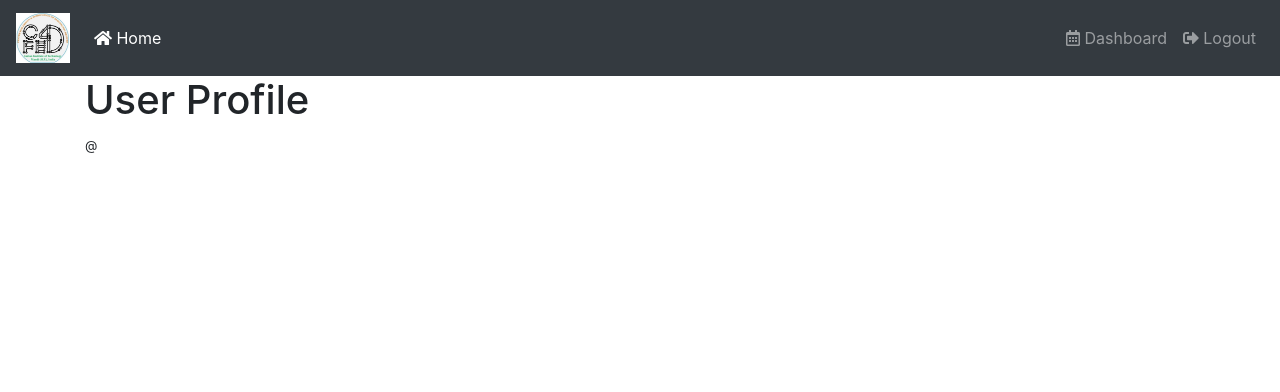
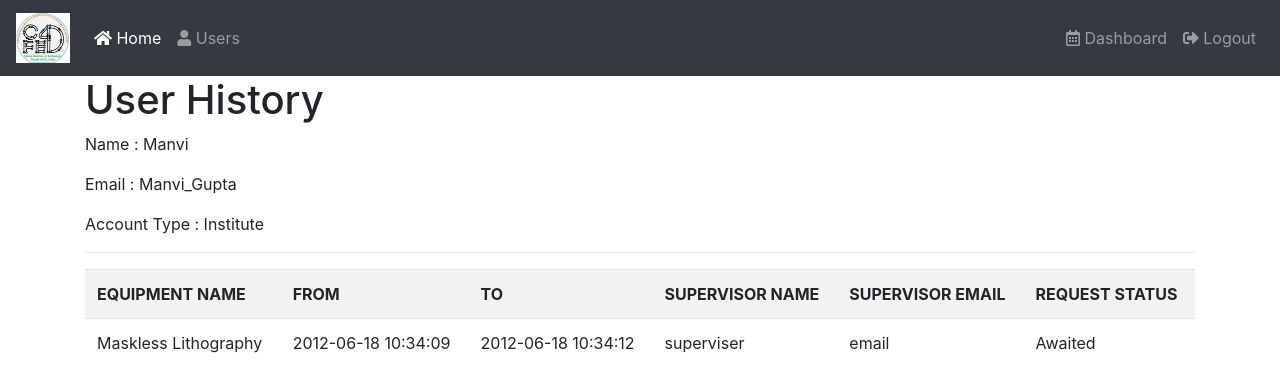
Before and after one commit to rishi-s8/book-slots, a Flask app: page /user/1 in a window 1280 px wide. Shown: the top 392 px of the page. Run offline with Flask 2, Linux system fonts and the light colour scheme; a user stored in the database is signed in; data comes from the database, SQL or seed files in the repository; both versions use the stored data as it was after the commit; some libraries are stand-ins or nearby versions.

Commit message:
Add admin functionality, display user details.

```diff
--- a/app.py
+++ b/app.py
@@ -31,6 +31,19 @@
             return redirect(url_for('login'))
     return wrap
 
+def is_admin(f):
+    @wraps(f)
+    def wrap(*args, **kwargs):
+        if 'logged_in' in session and 'admin' in session:
+            return f(*args, **kwargs)
+        elif not 'logged_in' in session:
+            flash('Unauthorized. Please login.', 'danger')
+            return redirect(url_for('login'))
+        else:
+            flash('Unauthorized. Only for administrator.', 'danger')
+            return redirect(url_for('index'))
+    return wrap
+
 @app.route('/')
 def index():
     cur = mysql.connection.cursor()
@@ -39,14 +52,33 @@
     cur.close()
     return render_template('home.html', users = users)
 
-@app.route('/user/<string:username>')
-@is_logged_in
-def user(username):
+@app.route('/users')
+@is_admin
+def users():
     cur = mysql.connection.cursor()
-    result = cur.execute("SELECT * FROM users where username = %s", [username])
-    user = cur.fetchone()
+    result = cur.execute("SELECT * FROM users")
+    users = cur.fetchall()
     cur.close()
-    return render_template('user.html', user = user)
+    if result > 0:
+        return render_template('users.html', users = users)
+    flash("No users found.", "danger")
+    return render_template('home.html')
+
+@app.route('/user/<int:UserId>')
+@is_admin
+def user(UserId):
+    cur = mysql.connection.cursor()
+    result = cur.execute("SELECT username, name, accountType FROM users WHERE UserId = %s", [UserId])
+    cur_user = cur.fetchone()
+    result = cur.execute(
+        "SELECT e.Name as equipmentName,\
+            b.fromDateTime, b.toDateTime, b.RequestStatus,\
+            b.SName, b.SEmail from bookings b\
+            INNER JOIN Equipments e\
+            ON e.id = b.EquipID WHERE b.UserId = %s", [UserId])
+    history = cur.fetchall()
+    cur.close()
+    return render_template('user.html', history = history, user=cur_user)
 
 
 class RegisterForm(Form):
@@ -66,8 +98,6 @@
         username = form.username.data
         password = cryptcontext.hash(str(form.password.data))
         accountType = form.accountType.data
-
-        print(name, username, password, accountType)
 
         #Create Cursor
         cur = mysql.connection.cursor()
@@ -105,6 +135,8 @@
             if cryptcontext.verify(password_candidate, password):
                 session['logged_in'] = True
                 session['username'] = username
+                if data['accountType'] == 'admin':
+                    session['admin'] = True
                 flash("You are now logged in", 'success')
                 return redirect(url_for('dashboard'))
             else:
@@ -128,9 +160,12 @@
     cur = mysql.connection.cursor()
     result = cur.execute("SELECT * FROM Equipments")
     users = cur.fetchall()
+    cur.close()
     if result > 0:
         return render_template('dashboard.html', Equipments = users)
-    cur.close()
+    flash("No Equipments available.", "danger")
+    return render_template('home.html')
+
 
 class BookingForm(Form):
     SupervisorName = StringField('Supervisor Name', [validators.Length(min=1, max=255), validators.DataRequired()])
--- a/templates/includes/_navbar.html
+++ b/templates/includes/_navbar.html
@@ -7,8 +7,11 @@
   <div class="collapse navbar-collapse" id="navbarsExampleDefault">
     <ul class="navbar-nav mr-auto">
       <li class="nav-item active">
-        <a class="nav-link" href="/"><i class="fas fa-home"></i> Home <span class="sr-only">(current)</span></a>
+        <a class="nav-link" href="/"><i class="fas fa-home"></i> Home <span class="sr-only"></span></a>
       </li>
+      {% if session.admin %}
+      <a class="nav-link" href="/users"><i class="fas fa-user"></i> Users <span class="sr-only"></span></a>
+      {% endif %}
     </ul>
     <ul class="nav navbar-nav navbar-right">
       {% if session.logged_in %}
--- a/templates/user.html
+++ b/templates/user.html
@@ -1,6 +1,29 @@
 {% extends 'layout.html' %}
 
 {% block body %}
-<h1>User Profile</h1>
-<small> {{user.name}} @ {{user.username}} </small>
+<h1> User History </h1>
+<p> Name : {{user.name}} </p>
+<p> Email : {{user.username}} </p>
+<p> Account Type : {{user.accountType}} </p>
+  <hr>
+  <table class = 'table table-striped'>
+    <tr>
+      <th>EQUIPMENT NAME</th>
+      <th>FROM</th>
+      <th>TO</th>
+      <th>SUPERVISOR NAME</th>
+      <th>SUPERVISOR EMAIL</th>
+      <th>REQUEST STATUS</th>
+    </tr>
+    {% for booking in history %}
+    <tr>
+      <td>{{booking.equipmentName}}</td>
+      <td>{{booking.fromDateTime}}</td>
+      <td>{{booking.toDateTime}}</td>
+      <td>{{booking.SName}}</td>
+      <td>{{booking.SEmail}}</td>
+      <td>{{booking.RequestStatus}}</td>
+    </tr>
+    {% endfor %}
+  </table>
 {% endblock %}
```
Also changed, not shown: c4dfedBooking.sql (+10 -6 lines), templates/users.html (added, +21 -0 lines).
